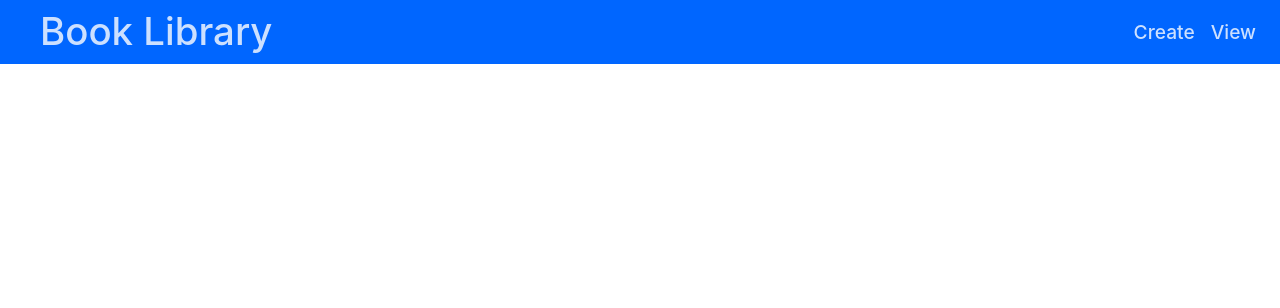
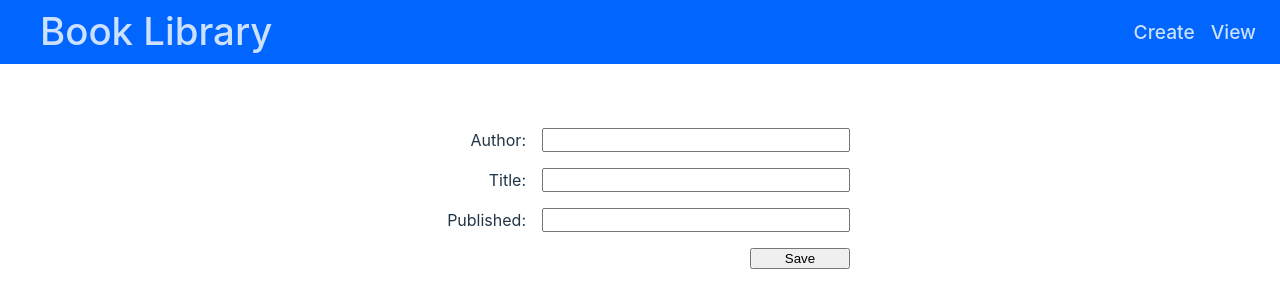
Before and after one commit to diegowrhasta/react-express-to-do, a React (Vite) app in the folder client/: page /edit/1 in a window 1280 px wide. Shown: the top 308 px of the page. Built offline with nearby package versions, Linux system fonts and the light colour scheme.

Commit message:
Adds navigation to edit route and gets route params back

```diff
--- a/client/src/App.tsx
+++ b/client/src/App.tsx
@@ -13,6 +13,7 @@ function App () {
           <Routes>
             <Route path='/' element={<BookLibrary />} />
             <Route path='/create' element={<Book />} />
+            <Route path='/edit/:id' element={<Book />} />
           </Routes>
         </div>
       </Router>
--- a/client/src/Book.tsx
+++ b/client/src/Book.tsx
@@ -1,9 +1,17 @@
 import React from 'react'
 import axios from 'axios'
-import { Navigate } from 'react-router-dom'
+import { Navigate, useParams } from 'react-router-dom'
 
 import './Book.css'
 import FlashMessage from './FlashMessage'
+
+function withRouter (Component) {
+  return function (props) {
+    const params = useParams()
+
+    return <Component {...props} params={params}></Component>
+  }
+}
 
 class Book extends React.Component {
   validation = {
@@ -25,6 +33,7 @@ class Book extends React.Component {
     super(props)
 
     this.state = {
+      id: props.id,
       author: '',
       title: '',
       published: '',
@@ -125,4 +134,4 @@ class Book extends React.Component {
   }
 }
 
-export default Book
+export default withRouter(Book)
--- a/client/src/BookLibrary.css
+++ b/client/src/BookLibrary.css
@@ -13,6 +13,9 @@
     }
 
     td {
+      word-wrap: break-word;
+      max-width: 300px;
+
       &:nth-child(1) {
         font-weight: 550;
       }
--- a/client/src/BookLibrary.tsx
+++ b/client/src/BookLibrary.tsx
@@ -1,7 +1,9 @@
 import React from 'react'
 import axios from 'axios'
+import { Link } from 'react-router-dom'
 import EditIcon from '@mui/icons-material/Edit'
 import DeleteForeverIcon from '@mui/icons-material/DeleteForever'
+
 import './BookLibrary.css'
 
 class BookLibrary extends React.Component {
@@ -29,7 +31,9 @@ class BookLibrary extends React.Component {
           <td>{book.title}</td>
           <td>{date}</td>
           <td>
-            <EditIcon />
+            <Link to={`/edit/${book.id}`}>
+              <EditIcon />
+            </Link>
           </td>
           <td>
             <DeleteForeverIcon />
```
Lines whose indentation alone changed are shown as unchanged.
